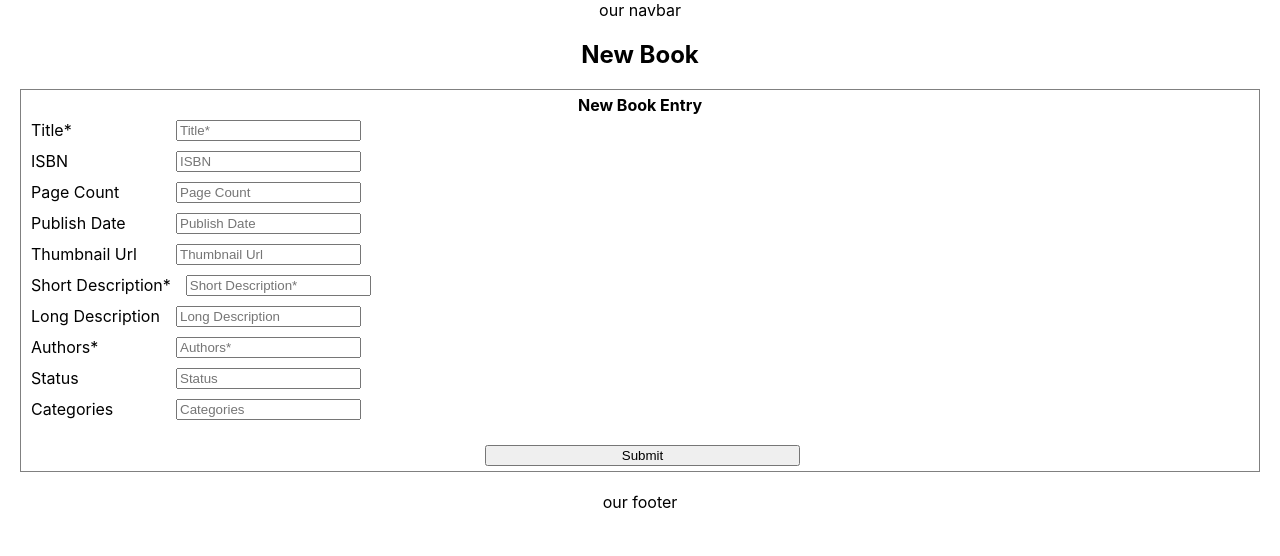
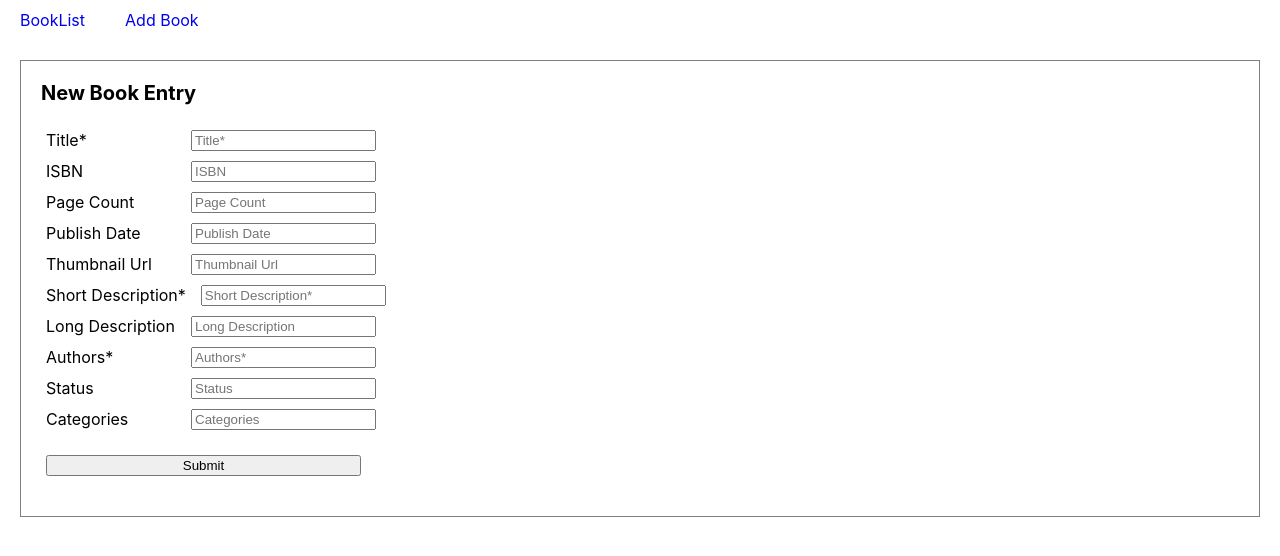
Before and after one commit to christinechang/ameelioChallenge, a React (Create React App) app in the folder client/: page /newBook in a window 1280 px wide. Shown: the top 556 px of the page. Built offline with nearby package versions, Linux system fonts and the light colour scheme; no server answers.

Commit message:
tweak styling

```diff
--- a/client/src/App.css
+++ b/client/src/App.css
@@ -1,16 +1,5 @@
 .App {
-  text-align: center;
-}
-
-.App-header {
-  background-color: #282c34;
-  min-height: 100vh;
-  display: flex;
-  flex-direction: column;
-  align-items: center;
-  justify-content: center;
-  font-size: calc(10px + 2vmin);
-  color: white;
+  text-align: left;
 }
 
 .App-link {
@@ -19,14 +8,17 @@
 
 ul {
   list-style-type: none;
+  padding: 0;
+  margin: 0;
 }
+
 li {
   text-align: left;
 }
 .aSection {
   border: 1px grey solid;
   margin: 20px;
-  padding: 5px;
+  padding: 20px;
 }
 
 .list {
@@ -47,10 +39,14 @@ li {
   min-width: 130px;
   margin-right: 10px;
 }
-.title {
+.pageTitle {
+  font-weight: bold;
+  font-size: 20px;
+  padding-bottom: 20px;
+}
+.bookTitle {
   font-weight: bold;
 }
-
 .requiredMsg {
   color: red;
   text-align: left;
@@ -60,5 +56,15 @@ li {
 .submitButton {
   margin-top: 20px;
   margin-left: 5px;
+  margin-bottom: 20px;
   width: 315px;
 }
+
+.navbar {
+  display: flex;
+  justify-content: start;
+}
+.navbtn {
+  margin: 10px 20px;
+  text-decoration: none;
+}
--- a/client/src/App.js
+++ b/client/src/App.js
@@ -1,6 +1,7 @@
 import React, { useState, useEffect } from 'react';
 import { BrowserRouter, Routes, Route } from 'react-router-dom';
 
+import Navbar from './components/Navbar';
 import Home from './pages/Home';
 import NewBook from './pages/NewBook';
 import Error from './pages/Error';
@@ -27,14 +28,12 @@ function App() {
   return (
     <div className="App">
       <BrowserRouter>
-        <nav>our navbar</nav>     {/* adds nav bar to ALL pages     */}
+        <Navbar/>     {/* adds nav bar to ALL pages     */}
         <Routes>
           <Route path='/' element={<Home books={books}/>} />
           <Route path='/newBook' element={<NewBook />} />
           <Route path='*' element={<Error />} />
         </Routes>
-        <footer>our footer</footer>     {/* adds footer to ALL pages     */}
-
       </BrowserRouter>
       {/* <BookForm />
       <FormSingle handleSubmit={setNewTitle} handleChange={setNewTitle} />
--- a/client/src/BookForm.js
+++ b/client/src/BookForm.js
@@ -69,7 +69,7 @@ const BookForm = () => {
 
     return (
         <div className="aSection lineList">
-            <div className="title">New Book Entry</div>
+            <div className="pageTitle">New Book Entry</div>
             <form onSubmit={handleSubmit} >
                 <InputSingle itemName="title" label="Title*" onChange={(event) => handleInputChange(event, 'title')} values={values} />
                 {submitted && !values.title ? <span className="requiredMsg listLineItem" required={true}>Title is required</span> : null}
--- a/client/src/BookList.js
+++ b/client/src/BookList.js
@@ -7,7 +7,7 @@ const Book1Line = (props) => {
     return (
         <li key={`${book.isbn || book.title}`} className="listLine">
             <div key={`${book.isbn}.isbn`} className=" listLineLabel listLineItem">{book.isbn}</div>
-            <div key={`${book.isbn}.title`} className=" listLineItem title">{book.title}</div>
+            <div key={`${book.isbn}.title`} className=" listLineItem bookTitle">{book.title}</div>
             <div key={`${book.isbn}.auth`} className=" listLineItem">{`by ${formatArray(book.authors)}`}</div>
         </li>
     )
@@ -17,6 +17,7 @@ const BookList = (props) => {
     const { books } = props;
     return (
         <div className="aSection lineList">
+            <div className="pageTitle">Book List</div>
             <ul>
                 {books.map((book, idx) =>
                     <Book1Line book={book} key={`${book.isbn || book.title}.${book.title.slice(0, 4)}`}/>
--- /dev/null
+++ b/client/src/components/Navbar.js
@@ -0,0 +1,13 @@
+import React from 'react';
+import { Link } from 'react-router-dom';
+
+const Navbar = () => {
+    return (
+        <nav className="navbar">
+            <Link to='/' className="navbtn">BookList </Link>
+            <Link to='/newBook'className="navbtn">Add Book </Link>
+        </nav>
+    );
+}
+
+export default Navbar;
--- a/client/src/pages/Home.js
+++ b/client/src/pages/Home.js
@@ -4,7 +4,6 @@ import BookList from '../BookList';
 const Home = (props) => {
   return (
     <div className="mainPage">
-      <h2>All Books</h2>
       <BookList books={props.books}/>
     </div>
   );
--- a/client/src/pages/NewBook.js
+++ b/client/src/pages/NewBook.js
@@ -3,7 +3,6 @@ import BookForm from '../BookForm';
 
 const NewBook = () => (
   <div className="mainPage">
-    <h2>New Book</h2>
     <BookForm />
   </div>
 );
```
